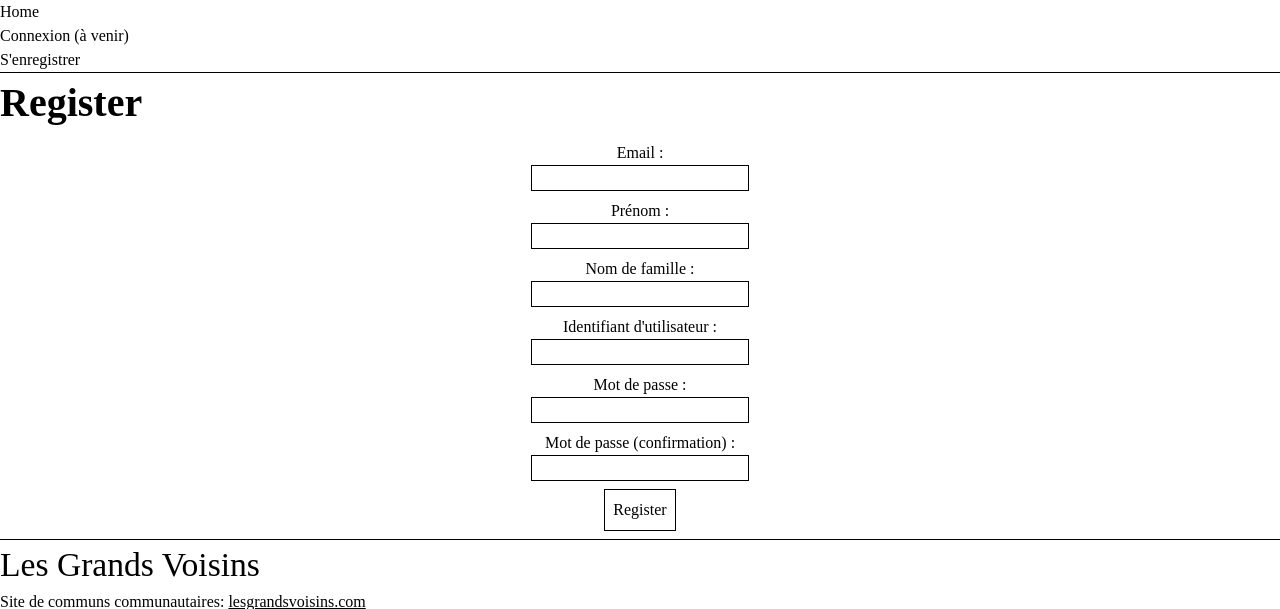
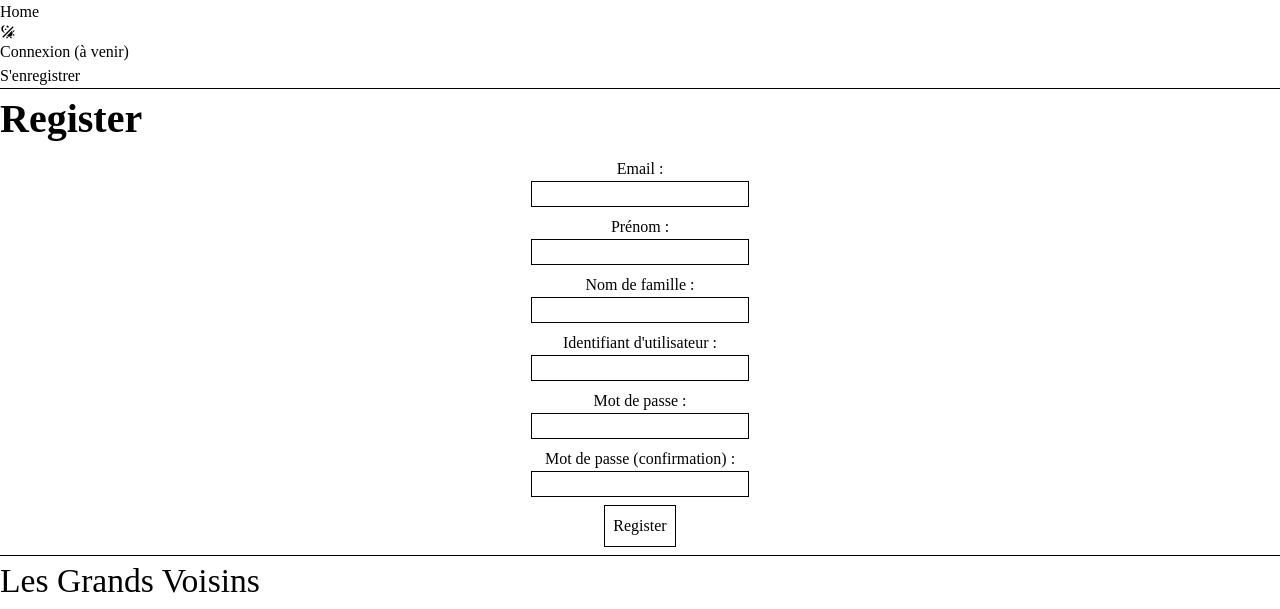
Before and after one commit to lesgrandsvoisins/grandv, a Django app: page /admin/register/ in a window 1280 px wide. Shown: the top 609 px of the page. Run offline with Django 5.2, Linux system fonts and the light colour scheme; style sheets or scripts are compiled from the project's sources; some libraries are stand-ins or nearby versions; some web fonts are replaced.

Commit message:
Nav bar adjusment

```diff
--- a/lesgrandsvoisins/home/static/lesgrandsvoisins/css/lesgrandsvoisins.css
+++ b/lesgrandsvoisins/home/static/lesgrandsvoisins/css/lesgrandsvoisins.css
@@ -73,6 +73,7 @@ html[data-theme='dark'] button {
     border-color: white;
 }
 
+
 .prose {
     margin: 0 auto;
 }
--- a/lesgrandsvoisins/home/templates/base.html
+++ b/lesgrandsvoisins/home/templates/base.html
@@ -44,7 +44,7 @@
   <body class="bg-gray-50 text-gray-800 dark:text-gray-50 dark:bg-gray-800 m-8">
     {% block start_body %}
     {% endblock start_body %}
-    <nav class="flex gap-2 w-full justify-center">
+    <nav class="flex gap-2 w-full justify-center prose dark:prose-invert">
       <a href="/">Home</a>
       {% comment %}
       <button
@@ -53,7 +53,7 @@
     aria-label="Change to light theme"
   >Change to light theme (or icon here)</button>
   {% endcomment %}
-      <a href="#" onClick="javascript:toggleLightDark();"><span class="iconify" data-icon="mdi-theme-light-dark"></span></a>
+      <a href="#" onClick="javascript:toggleLightDark();"><svg class="svg-icon" style="width: 1em; height: 1em;vertical-align: middle;fill: currentColor;overflow: hidden;" viewBox="0 0 1024 1024" version="1.1" xmlns="http://www.w3.org/2000/svg"><path d="M320 85.333333c-76.373333 49.066667-128 135.68-128 234.666667s51.626667 185.6 129.28 234.666667C190.293333 554.666667 85.333333 449.706667 85.333333 320A234.666667 234.666667 0 0 1 320 85.333333m493.653333 64l61.013334 61.013334L210.346667 874.666667 149.333333 813.653333 813.653333 149.333333m-263.68 103.68L486.826667 213.333333 425.386667 256l17.92-72.533333L384 138.24l74.666667-5.12 24.746666-70.4L512 132.266667l73.813333 1.28-57.6 48.213333 21.76 71.253333m-140.8 154.026667l-49.493333-31.146667-47.786667 33.28 14.506667-56.32-46.506667-35.413333 58.026667-3.84 19.2-55.04 21.76 54.186667 58.026667 1.28-44.8 37.12 17.066666 55.893333M810.666667 576a234.666667 234.666667 0 0 1-234.666667 234.666667c-52.053333 0-100.266667-17.066667-139.093333-45.653334l328.106666-328.106666c28.586667 38.826667 45.653333 87.04 45.653334 139.093333m-187.733334 280.746667l118.186667-49.066667-10.24 142.933333-107.946667-93.866666m184.746667-115.2l49.066667-118.186667 93.866666 108.373333-142.933333 9.813334m49.066667-211.626667l-48.64-118.613333 142.506666 10.24-93.866666 108.373333M410.88 807.68l118.186667 49.066667-107.946667 93.44-10.24-142.506667z" fill="" /></svg></a>
 
       {% if 'username' in request.session %}
         <a href="{% url 'lesgrandsvoisins_dashboard' %}">{{ request.session.username }}</a>
```
